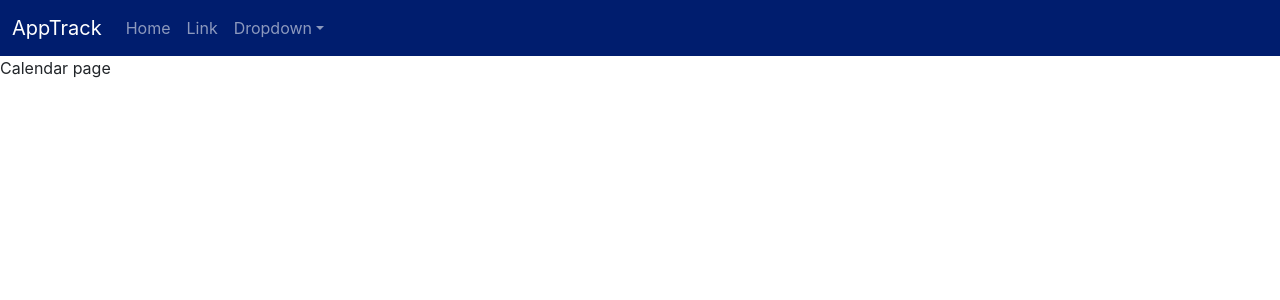
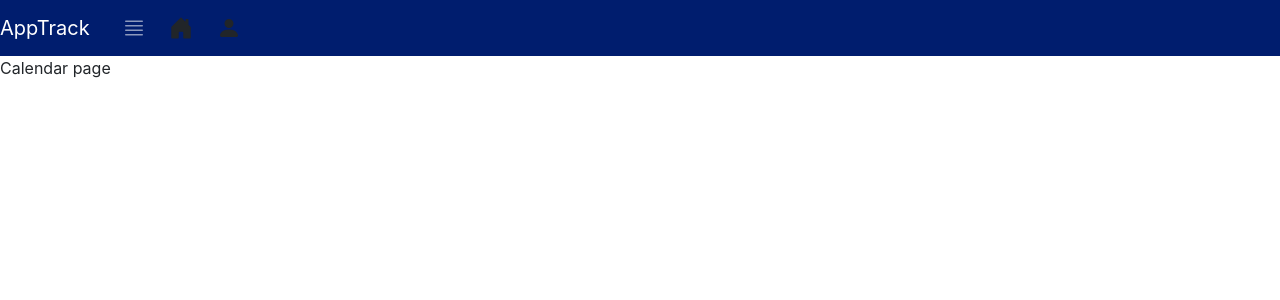
Before and after one commit to akhorana14/AppTrack, a React (Create React App) app in the folder frontend/: page /calendar in a window 1280 px wide. Shown: the top 300 px of the page. Built offline with nearby package versions, Linux system fonts and the light colour scheme.

Commit message:
navbar UI looks good, make buttons clickable later

```diff
--- a/frontend/src/components/Navbar/Navbar.css
+++ b/frontend/src/components/Navbar/Navbar.css
@@ -1,3 +1,34 @@
 .navbar {
     background-color:  var(--apptrack-primary);
 }
+
+.home {
+    color: var(--apptrack-light);
+    align-self: center;
+    font-size: 1.5rem;
+    margin-left: 0.5em;
+    margin-right: 0.5em;
+    display: flex;
+}
+
+.profile {
+    color: var(--apptrack-light);
+    align-self: center;
+    font-size: 1.5rem;
+    margin-left: 0.5em;
+    margin-right: 0.5em;
+    display: flex;
+}
+
+.menu {
+    color: var(--apptrack-light);
+    align-self: center;
+    font-size: 1.5rem;
+    margin-left: 0.5rem;
+    margin-right: 0.2rem;
+    display: flex;
+}
+
+.dropdown-toggle::after {
+    display: none;
+  }
--- a/frontend/src/components/Navbar/Navbar.jsx
+++ b/frontend/src/components/Navbar/Navbar.jsx
@@ -1,34 +1,40 @@
 import Nav from 'react-bootstrap/Nav';
 import Navbar from 'react-bootstrap/Navbar';
 import NavDropdown from 'react-bootstrap/NavDropdown';
-import Container from 'react-bootstrap/Container';
+import * as Icon from 'react-bootstrap-icons';
 
 import './Navbar.css';
 
 function getNavbar() {
+    const navDropDownTitle = (<Icon.Justify href="#menu" class="menu">Menu</Icon.Justify>)
+
     return (
         <Navbar variant="dark" expand="lg" >
-          <Container fluid>
           <Navbar.Brand href="#home">AppTrack</Navbar.Brand>
           <Navbar.Toggle aria-controls="basic-navbar-nav" />
           <Navbar.Collapse id="basic-navbar-nav">
-              <Nav className="me-auto">
-                <Nav.Link href="#home">Home</Nav.Link>
-                <Nav.Link href="#link">Link</Nav.Link>
-                <NavDropdown title="Dropdown" id="basic-nav-dropdown">
-                  <NavDropdown.Item href="#action/3.1">Action</NavDropdown.Item>
+
+            <Nav className="ml-auto"> {/* align below items to the right */}
+            <NavDropdown title={navDropDownTitle} id="basic-nav-dropdown">
+                <NavDropdown.Item href="#action/3.1">
+                  Dashboard</NavDropdown.Item>
+
                 <NavDropdown.Item href="#action/3.2">
-                    Another action
-                  </NavDropdown.Item>
-                  <NavDropdown.Item href="#action/3.3">Something</NavDropdown.Item>
+                  Calendar</NavDropdown.Item>
+
+                <NavDropdown.Item href="#action/3.3">
+                  Companies</NavDropdown.Item>
+
                 <NavDropdown.Divider />
                 <NavDropdown.Item href="#action/3.4">
-                    Separated link
+                  Settings
                 </NavDropdown.Item>
+
               </NavDropdown>
+              <Icon.HouseDoorFill href="#home" class="home" />
+              <Icon.PersonFill href="#profile" class="profile" />
             </Nav>
           </Navbar.Collapse>
-          </Container>
       </Navbar>
     );
 }
```
Lines whose indentation alone changed are shown as unchanged.
